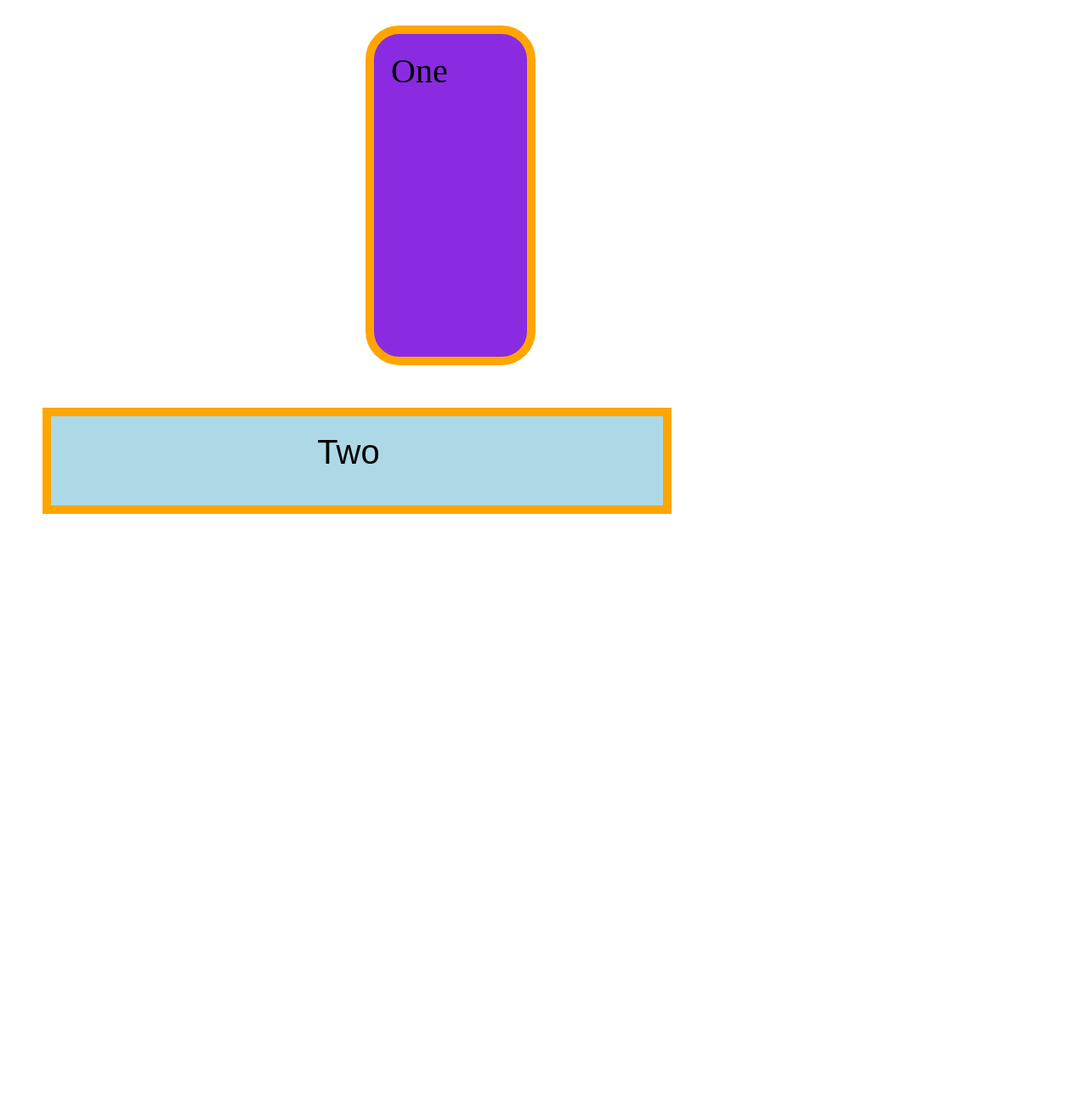
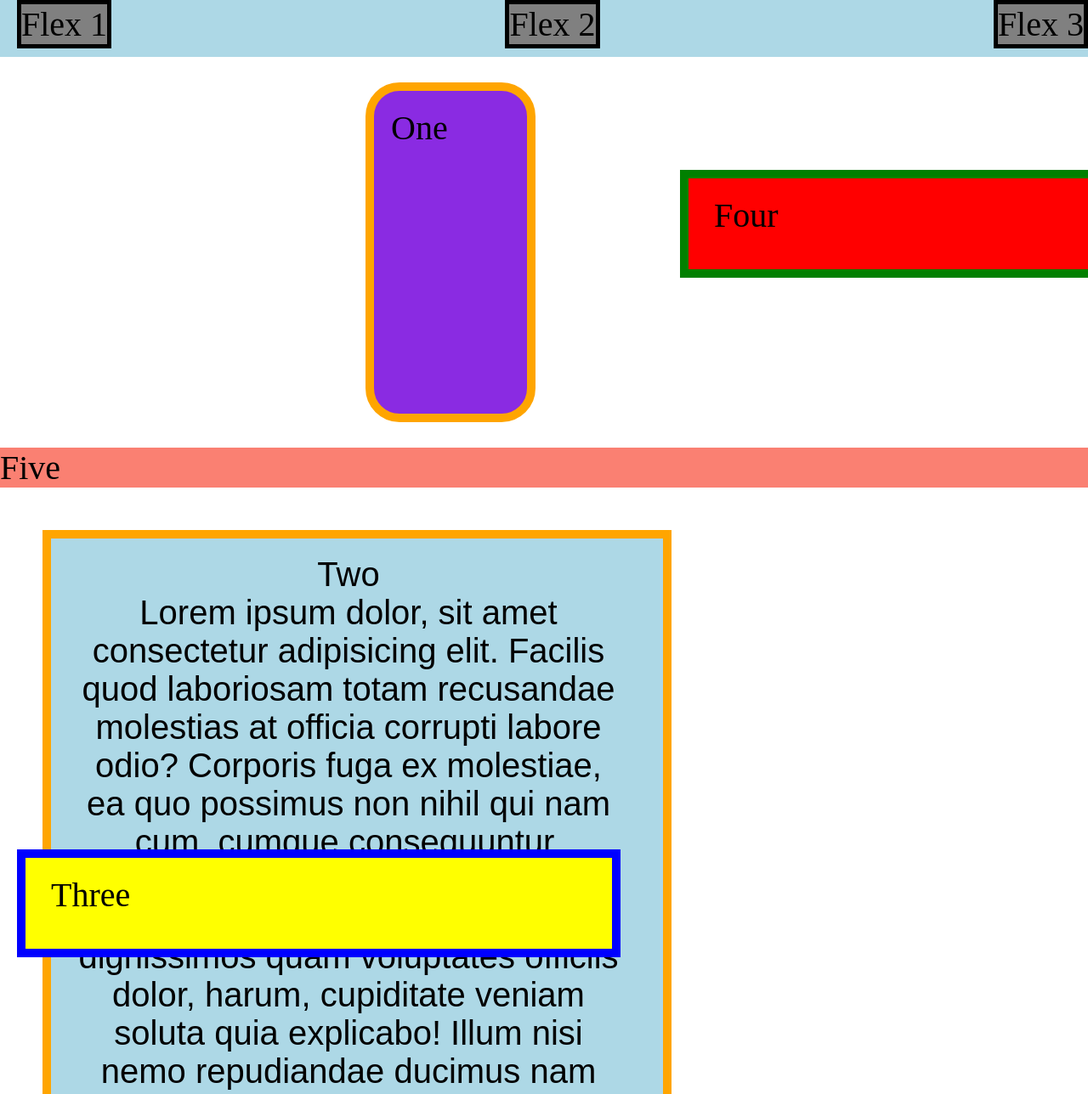
Before and after one commit to dustingarner/PortfolioWebsite, a plain HTML site: page box_model.html in a window 1280 px wide. Shown: the top 1288 px of the page at 85% size. Before the commit the page ends 800 px from the top, so only its background shows below. Drawn offline with Linux system fonts and the light colour scheme; a web font is replaced by a local one.

Commit message:
Added box

```diff
--- a/Styles/box_model_style.css
+++ b/Styles/box_model_style.css
@@ -23,6 +23,65 @@
     padding: 20px 50px 40px 30px;
     border: 10px solid orange;
     margin: 50px;
+    left: 400px; /*Because position is static (default), is not affected by left.*/
+    position: static;
     text-align: center;
     font-family: "Ga Maamli", sans-serif;
 }
+
+.box3{
+    background-color: yellow;
+    width: 50vw;
+    padding: 20px 20px 40px 30px;
+    left: 20px;
+    top: 1000px;
+    border: 10px solid blue;
+    z-index: 10;
+    position: absolute;
+}
+
+.box4{
+    background-color: red;
+    width: 50vw;
+    padding: 20px 50px 40px 30px;
+    border: 10px solid green;
+    left: 800px;
+    top: 200px;
+    position: fixed;
+    z-index: 100;
+}
+
+.box5{
+    left: 100px;
+    top: 0px;
+    position: sticky;
+    background-color: salmon;
+}
+
+.container{
+    background-color: lightblue;
+    display: flex;
+    flex-direction: row;
+    justify-content: space-between;
+}
+
+.flexbox{
+    background-color: gray;
+    border: 5px solid black;
+    margin-bottom: 10px;
+    margin-left: 20px;
+}
+
+.new-container{
+    width: 100%;
+    display: grid;
+    /*grid-template-columns: 400px 200px;*/
+    grid-template-columns: 1fr 2fr;
+    gap: 10px;
+}
+
+.grid-item{
+    background-color: lightgreen;
+    text-align: center;
+    border: 1px solid black;
+}
--- a/box_model.html
+++ b/box_model.html
@@ -9,11 +9,39 @@
     <link href="https://fonts.googleapis.com/css2?family=Ga+Maamli&display=swap" rel="stylesheet">
 </head>
 <body>
+    <div class="container">
+        <div class="flexbox flex1">
+            Flex 1
+        </div>
+        <div class="flexbox flex2">
+            Flex 2
+        </div>
+        <div class="flexbox flex3">
+            Flex 3
+        </div>
+    </div>
+    <div class="box4">
+        Four
+    </div>
     <div class="box1">
         One
     </div>
+    <div class="box5">
+        Five
+    </div>
     <div class="box2">
         Two
+        <p>
+            Lorem ipsum dolor, sit amet consectetur adipisicing elit. Facilis quod laboriosam totam recusandae molestias at officia corrupti labore odio? Corporis fuga ex molestiae, ea quo possimus non nihil qui nam cum, cumque consequuntur. Magnam, fuga atque consequuntur autem natus voluptatem odit dignissimos quam voluptates officiis dolor, harum, cupiditate veniam soluta quia explicabo! Illum nisi nemo repudiandae ducimus nam harum incidunt saepe iusto? Labore aperiam perferendis similique sed reiciendis est rem saepe voluptatem expedita veritatis quia, nulla, quibusdam minus molestiae alias sint id fugit accusantium aspernatur vero animi possimus ipsa. Magnam minus expedita ratione ex reprehenderit rerum quod dicta consequuntur. Eius.
+        </p>
+    </div>
+    <div class="box3">
+        Three
+    </div>
+    <div class="new-container">
+        <div class="grid-item item-1"><h1>Grid Item 1</h1></div>
+        <div class="grid-item item-2"><h1>Grid Item 2</h1></div>
+        <div class="grid-item item-3"><h1>Grid Item 3</h1></div>
     </div>
 </body>
 </html>
```
